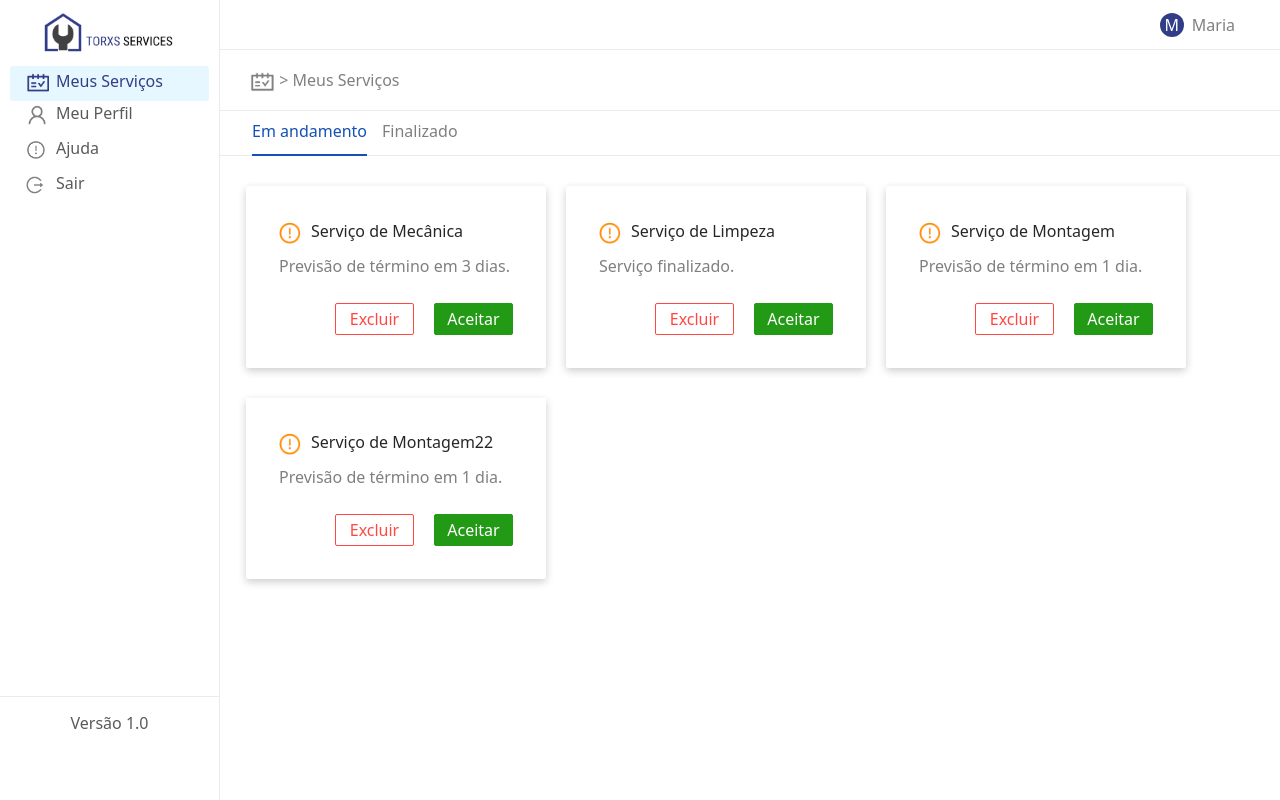
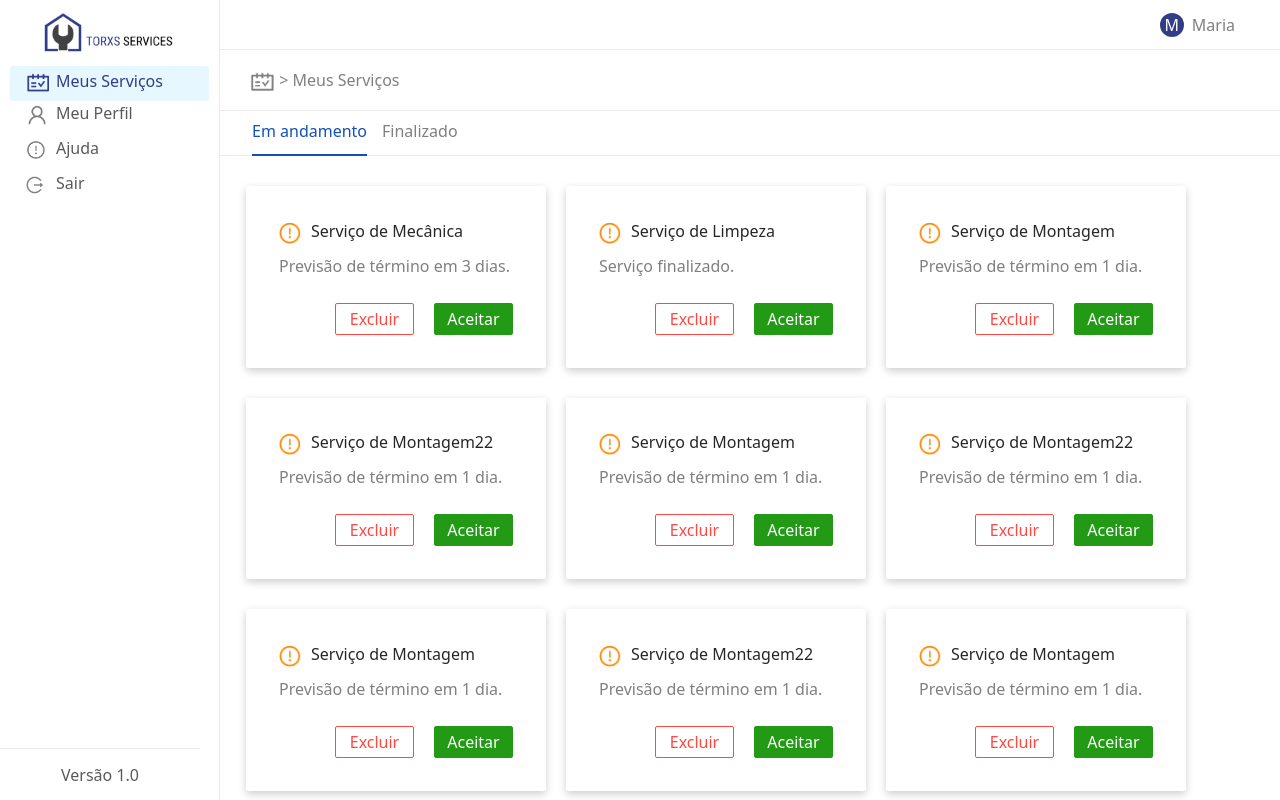
Before and after one commit to SnowGray24/DomesticGeneralServices, a React (Create React App) app: page /MeusServicos in a window 1280 px wide. Built offline with nearby package versions, Linux system fonts and the light colour scheme.

Commit message:
Colocado rodapé da navbar fixo

```diff
--- a/src/HomePagePrestador.js
+++ b/src/HomePagePrestador.js
@@ -28,7 +28,7 @@ function HomePagePrestador(){
 
             <main style={{height: '100vh', display: 'flex'}}>
 
-                <section style={{minWidth: '220px', borderRight: '1px solid #EBEBEB', color: 'rgba(0, 0, 0, 0.65)'}}>
+                <section style={{width: '200px', minWidth: '220px', borderRight: '1px solid #EBEBEB', color: 'rgba(0, 0, 0, 0.65)', minHeight: '100vh', scrollbarWidth: 'none'}}>
                     <div style={{display: 'flex', flexDirection: 'column', alignItems: 'center', marginTop: '10px'}}>
                         <img src={logoMarca} alt="" height='46' />
                     </div>
@@ -72,7 +72,7 @@ function HomePagePrestador(){
                     </nav>
 
 
-                    <div className="itemCentralizar" style={{borderTop: '1px solid #EBEBEB', height: '52px'}}>
+                    <div className="itemCentralizar versao" style={{borderTop: '1px solid #EBEBEB', height: '52px'}}>
                         Versão 1.0
                     </div>
                 </section>
--- a/src/css/homePages.css
+++ b/src/css/homePages.css
@@ -59,3 +59,10 @@
     align-items: flex-start;
     margin-left: 16px;
 }
+
+.versao {
+    width: inherit;
+    position: fixed;
+    bottom: 0;
+    left:0;
+}
--- a/src/data/CardsPrestador.js
+++ b/src/data/CardsPrestador.js
@@ -29,6 +29,48 @@ const myServices = [
         prediction: "Previsão de término em 1 dia.",
         isFinished: false,
         image: notFinished
+    },
+        {
+        id: 2,
+        title: "Serviço de Montagem",
+        prediction: "Previsão de término em 1 dia.",
+        isFinished: false,
+        image: notFinished
+    },
+    {
+        id: 3,
+        title: "Serviço de Montagem22",
+        prediction: "Previsão de término em 1 dia.",
+        isFinished: false,
+        image: notFinished
+    },
+        {
+        id: 2,
+        title: "Serviço de Montagem",
+        prediction: "Previsão de término em 1 dia.",
+        isFinished: false,
+        image: notFinished
+    },
+    {
+        id: 3,
+        title: "Serviço de Montagem22",
+        prediction: "Previsão de término em 1 dia.",
+        isFinished: false,
+        image: notFinished
+    },
+        {
+        id: 2,
+        title: "Serviço de Montagem",
+        prediction: "Previsão de término em 1 dia.",
+        isFinished: false,
+        image: notFinished
+    },
+    {
+        id: 3,
+        title: "Serviço de Montagem22",
+        prediction: "Previsão de término em 1 dia.",
+        isFinished: false,
+        image: notFinished
     }
 ]
 
```
